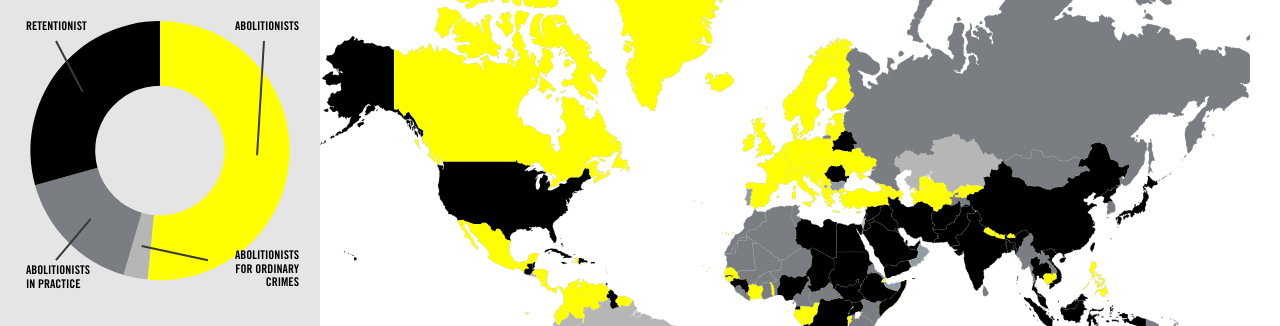
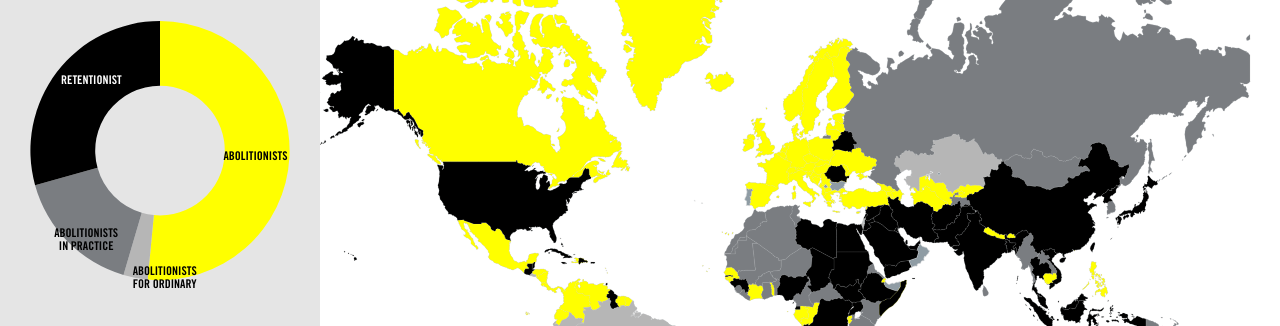
Before and after one commit to amnestywebsite/amnesty-death-penalty, a website: page index.html in a window 1280 px wide. Shown: the part 145-471 px from the top of the page. Drawn offline with Linux system fonts and the light colour scheme.

Commit message:
Fixed the donut chart labels. Still with some if statements but more tweaks than fresh calc so should be more robust.

```diff
--- a/css/style.css
+++ b/css/style.css
@@ -206,7 +206,6 @@ small,.milli {
 
 #donut-chart-wrapper {
   width: 80%;
-  padding-left: 10%;
 }
 
 @media screen and (min-width: 47em) {
--- a/javascripts/amnesty.js
+++ b/javascripts/amnesty.js
@@ -292,121 +292,41 @@ var svgPie = d3.select("#donut-chart").append("svg")
       .attr("class", "donut-arc")
       .style("fill", function(d) { return color(d.data.value); });
 
-  gPie.append("line")
-      .attr("class", "label-line")
-      .attr({
-        x1: function (d, i) {
-        return arc.centroid(d)[0];
-    },
-    y1: function (d, i) {
-        return arc.centroid(d)[1];
-    },
-    x2: function (d, i) {
-      var labelPlacerX = donutWidth / 2,
-            labelPlacerY = donutHeight / 2;
-      if (d.data.fullname == "Abolitionists")
-              { piex = labelPlacerX-40;
-                return piex;
-              }
-        if (d.data.fullname == "Abolitionists for ordinary crimes")
-              {
-                piex = labelPlacerX/3;
-                return piex;
-              }
-         if (d.data.fullname == "Retentionist")
-              {
-                piex = -labelPlacerX+40;
-                return piex;
-              }
-
-         if (d.data.fullname == "Abolitionists in practice")
-              {
-                piex = -labelPlacerX+40;
-                return piex;
-              }
-    },
-    y2: function (d, i) {
-      var labelPlacerX = donutWidth / 2,
-            labelPlacerY = donutHeight / 2;
-        if (d.data.fullname == "Abolitionists")
-              { piey = -labelPlacerY+20;
-                return piey;
-              }
-        if (d.data.fullname == "Abolitionists for ordinary crimes")
-              {
-                piey = labelPlacerY-20;
-                return piey;
-              }
-
-         if (d.data.fullname == "Retentionist")
-              {
-                piey = -labelPlacerY+20;
-                return piey;
-              }
-
-         if (d.data.fullname == "Abolitionists in practice")
-              {
-                piey = labelPlacerY-20;
-                return piey;
-              }
-
-    }
-    });
-
   gPie.append("text")
       .attr("transform", function(d) {
-        var c = arc.centroid(d),
-            x = c[0],
-            y = c[1],
-            labelPlacerX = donutWidth / 2,
-            labelPlacerY = donutHeight / 2,
-            // pythagorean theorem for hypotenuse
-            h = Math.sqrt(x*x + y*y);
+        var xTrig = ( (radius - 12) * Math.sin( ((d.endAngle - d.startAngle) / 2) + d.startAngle ) );
+        var yTrig = ( -1 * (radius - 12) * Math.cos( ((d.endAngle - d.startAngle) / 2) + d.startAngle ) );
+        if (d.data.fullname == "Abolitionists for ordinary crimes") {
+          xTrig = xTrig - 15;
+          yTrig = yTrig + 5;
+        };
 
-            if (d.data.fullname == "Abolitionists")
-              {
-               return "translate(" + (labelPlacerX-15) +  ',' +
-           (-labelPlacerY + 5) +  ")";
-              }
-
-            if (d.data.fullname == "Abolitionists for ordinary crimes")
-              {
-                return "translate(" + (labelPlacerX-15) +  ',' +
-           (labelPlacerY-25) +  ")";
-              }
-
-            if (d.data.fullname == "Abolitionists in practice")
-              {
-                return "translate(" + (-labelPlacerX) +  ',' +
-           (labelPlacerY-10) +  ")";
-              }
-
-            if (d.data.fullname == "Retentionist")
-              {
-                return "translate(" + (-labelPlacerX) +  ',' +
-           (-labelPlacerY + 5) +  ")";
-              }
-
-        return "translate(" + (x/h * labelr) +  ',' +
-           (y/h * labelr) +  ")";
-    })
-    .attr("dy", ".35em")
-    .attr("text-anchor", function(d) {
-        // are we past the center?
-        if (d.data.fullname == "Retentionist") { return "start";}
-
-        if (d.data.fullname == "Abolitionists") { return "end";}
-
-        if (d.data.fullname == "Abolitionists in practice") { return "start";}
-
-        if (d.data.fullname == "Abolitionists for ordinary crimes") { return "end";}
-
-        return (d.endAngle + d.startAngle)/2 > Math.PI ?
-            "end" : "start";
-    })
+        if (d.data.fullname == "Retentionist") {
+          xTrig = xTrig + 15;
+        };
+        return "translate(" + xTrig + "," + yTrig + ")"; })
+      .attr("dy", ".35em")
+      .style("text-anchor", function(d) {
+        if (d.data.fullname == "Abolitionists for ordinary crimes") { return "start";}
+        if (d.data.fullname == "Abolitionists in practice") { return "middle";}
+        if (d.data.fullname == "Retentionist") { return "middle";}
+        if (d.data.fullname == "Abolitionists") {return "end";}
+        else {
+          return "start";
+        }
+      })
       .attr("class", "title-text")
-      .text(function(d) {return d.data.fullname;})
-      .call(wrap, 70);
+      .text(function(d) {
+        return d.data.fullname; })
+      .call(wrap, 100)
+      .style("fill", function(d) {
+        if (d.data.fullname == "Abolitionists for ordinary crimes") { return "black";}
+        if (d.data.fullname == "Abolitionists in practice") { return "black";}
+        if (d.data.fullname == "Retentionist") { return "white";}
+        if (d.data.fullname == "Abolitionists") {return "black";}
+        else {
+          return "white";
+        }});
 
   var offsetPieL = document.getElementById('donut-chart').offsetLeft+(width/80);
   var offsetPieT =document.getElementById('donut-chart').offsetTop+(height/80);
@@ -422,7 +342,6 @@ var svgPie = d3.select("#donut-chart").append("svg")
         .on("mouseout",  function(d,i) {
           tooltipPie.classed("hidden", true)
         });
-
 }
 
 function wrap(text, width) {
```
